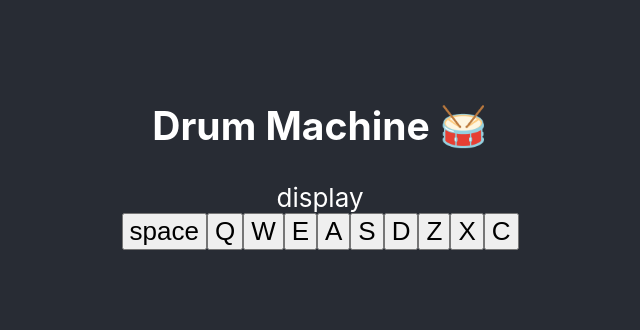
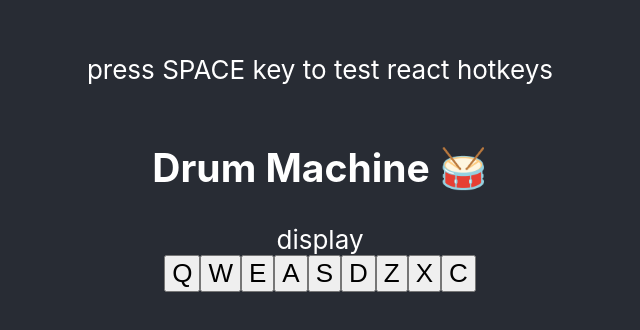
Before and after one commit to tsukashu/Drum-Machine, a React (Vite) app: page / in a window 1280 px wide. Shown: the part 240-570 px from the top of the page, without its empty margins (320-960 px from the left). Built offline with nearby package versions, Linux system fonts and the light colour scheme.

Commit message:
update DramPad

```diff
--- a/src/App.jsx
+++ b/src/App.jsx
@@ -5,7 +5,6 @@ import './App.css';
 import { useHotkeys } from 'react-hotkeys-hook';
 import { Howl, Howler } from 'howler';
 
-import TESTAudio from './audio/drums/Bld_H1.mp3';
 
 // audio import
 import audio0 from './audio/drums/Bld_H1.mp3';
@@ -29,7 +28,16 @@ import audio17 from './audio/drums/RP4_KICK_1.mp3';
 import audio18 from './audio/drums/side_stick_1.mp3';
 // audio import end
 
+const ReactHotkeyTest = () => {
+  useHotkeys('space', () => console.log('this is test log'));
+  useHotkeys('space', () => document.getElementById(0).play());
+
+  return <audio controls src={audio0} className='clip' id={0}></audio>;
+};
+
 const DramPad = (props) => {
+  useHotkeys(props.id, () => console.log(`${props.id} is pressed`));
+  useHotkeys(props.id, () => document.getElementById(props.id).play());
   return (
     <button
       className='drum-pad'
@@ -45,11 +53,13 @@ const DramPad = (props) => {
 function App() {
   return (
     <div className='App App-header'>
+      <p>press SPACE key to test react hotkeys</p>
+      {/* <ReactHotkeyTest /> */}
       <div className='App-container' id='drum-machine'>
         <h2>Drum Machine 🥁</h2>
         <div id='display'>display</div>
 
-        <DramPad id={'space'} audio={audio18} />
+        {/* <DramPad id={'space'} audio={audio18} /> */}
         <DramPad id={'Q'} audio={audio1} />
         <DramPad id={'W'} audio={audio2} />
         <DramPad id={'E'} audio={audio3} />
```
